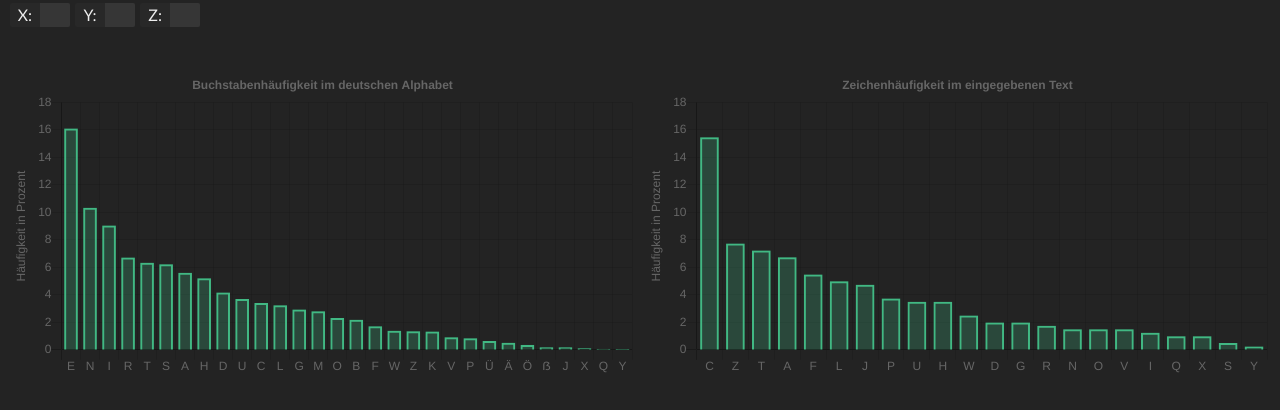
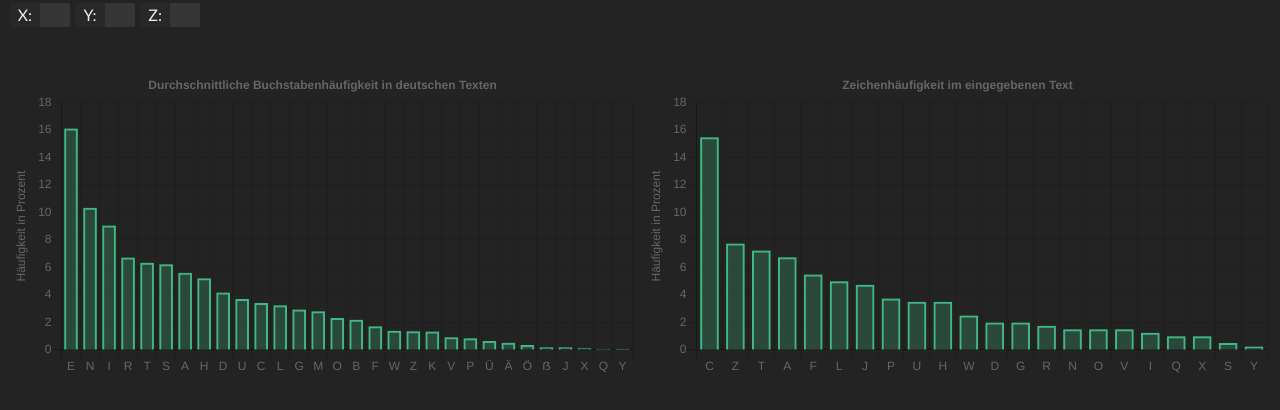
Before and after one commit to koenigscode/mono-sub, a Vue app: page / in a window 1280 px wide. Shown: the part 378-788 px from the top of the page. Built offline with nearby package versions, Linux system fonts and the light colour scheme.

Commit message:
change german frequency chart label

```diff
--- a/src/App.vue
+++ b/src/App.vue
@@ -23,7 +23,7 @@
         ></char-mapping>
       </div>
       <frequency-chart
-        title="Buchstabenhäufigkeit im deutschen Alphabet"
+        title="Durchschnittliche Buchstabenhäufigkeit in deutschen Texten"
         :chartData="gerFreq"
         :maxTick="maxTick"
       ></frequency-chart>
@@ -151,7 +151,7 @@ textarea
   // grid-template-rows 2fr 1fr 2fr
   grid-gap 1rem
   padding 1rem
-  @media (min-width 900px)
+  @media (min-width 1000px)
     grid-template-columns 1fr 1fr
 
 .mapping-container
```
